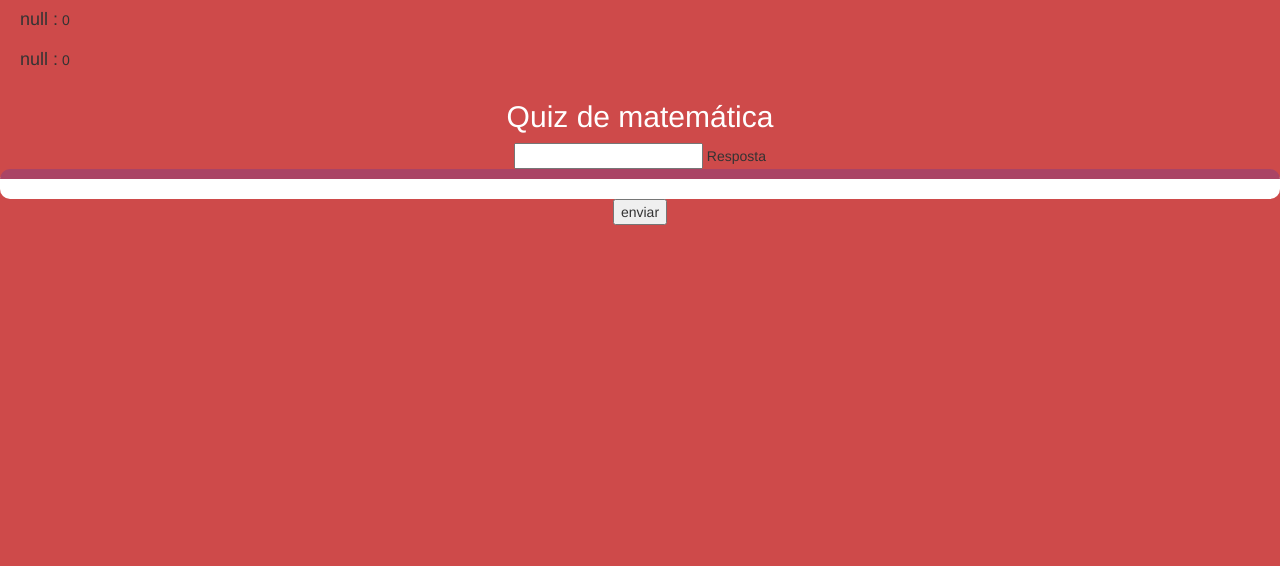
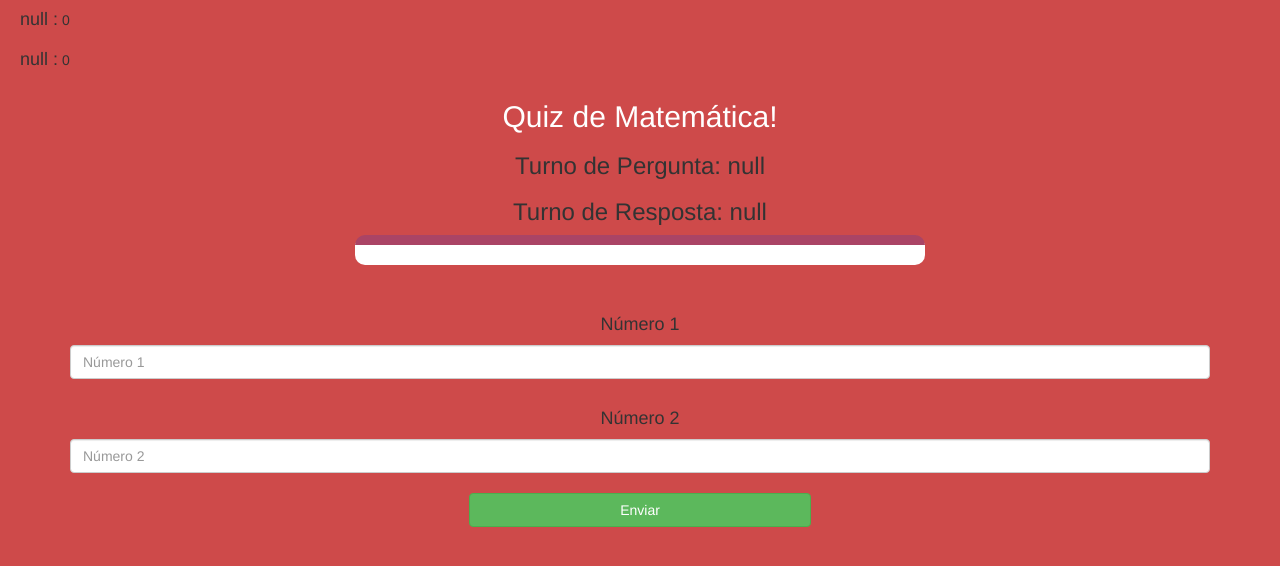
Before and after one commit to ArthurSanzSeleme/projeto-92, a plain HTML site: page game_page.html in a window 1280 px wide. Drawn offline with nearby package versions, Linux system fonts and the light colour scheme.

Commit message:
Add files via upload

```diff
--- a/game_page.html
+++ b/game_page.html
@@ -1,32 +1,38 @@
 <!DOCTYPE html>
-<html lang="en">
+<html>
 <head>
-    <meta charset="UTF-8">
-    <meta http-equiv="X-UA-Compatible" content="IE=edge">
-    <meta name="viewport" content="width=device-width, initial-scale=1.0">
+	<title>Jogo:Quiz de Matemática!</title>
+
+<meta name="viewport" content="width=device-width, initial-scale=1">
 <link rel="stylesheet" href="https://maxcdn.bootstrapcdn.com/bootstrap/3.4.0/css/bootstrap.min.css">
-    <script src="https://ajax.googleleapis.com/ajax/libs/jquery/3.4.1/jquery.min.js"></script>
+<script src="https://ajax.googleapis.com/ajax/libs/jquery/3.4.1/jquery.min.js"></script>
 <script src="https://maxcdn.bootstrapcdn.com/bootstrap/3.4.0/js/bootstrap.min.js"></script>
 <link rel="stylesheet" type="text/css" href="game.css">
-    <title>Document</title>
-
 </head>
 <body>
-    <body>
+
 <h4 id="player1_name"></h4> <span id="player1_score"></span>
 <br>
 <h4 id="player2_name"></h4> <span id="player2_score"></span>
-     <div class="container"></div>
+
+<div class="container">
 	<center>
-        <h2 style="color: white;">Quiz de matemática</h2>
-       <input id=" questionName"> Resposta
-       <div id="output">
+		<h2 style="color: white;">Quiz de Matemática!</h2>
+		<h3 id="player_question"></h3>
+		<h3 id="player_answer"></h3>
+		<div id="output" class="col-lg-6"> </div>
+		<br>
+		<br>
+		<h4>Número 1</h4>
+		<input type="text" id="number1" class="form-control" placeholder="Número 1">
+		<br>
+		<h4>Número 2</h4>
+		<input type="text" id="number2" class="form-control" placeholder="Número 2">
+		<br>
+		<button onclick="send()" class="btn btn-success" style="width: 30%;">Enviar</button>
+	</center>
 </div>
 
-        <button onclick="send()">enviar</button>
-       </div>
-     </center>
-       </body>
 <script src="game_page.js"></script>
 </body>
 </html>
```
Also changed, not shown: index.html (+1 -1 lines). Lines whose indentation alone changed are shown as unchanged.
